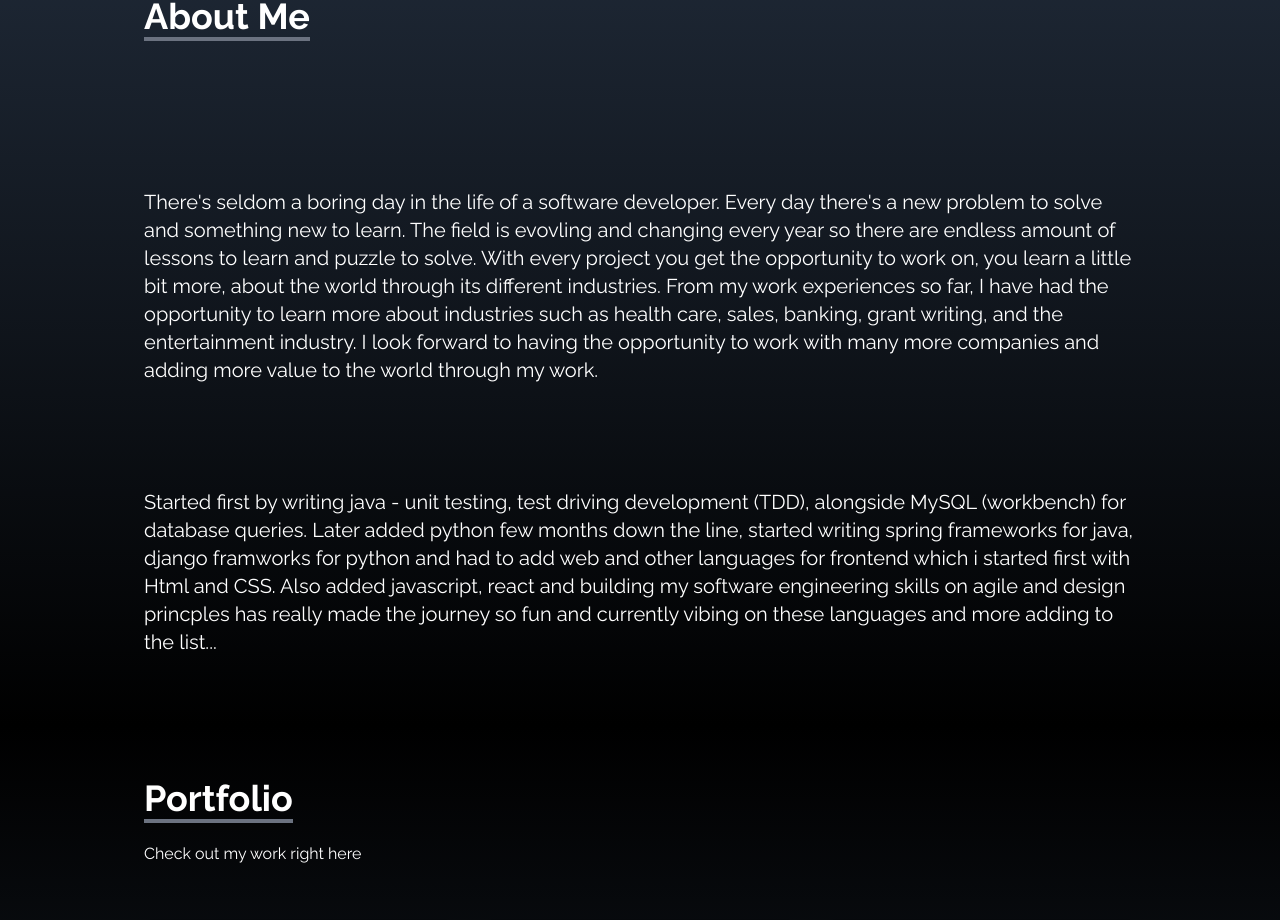
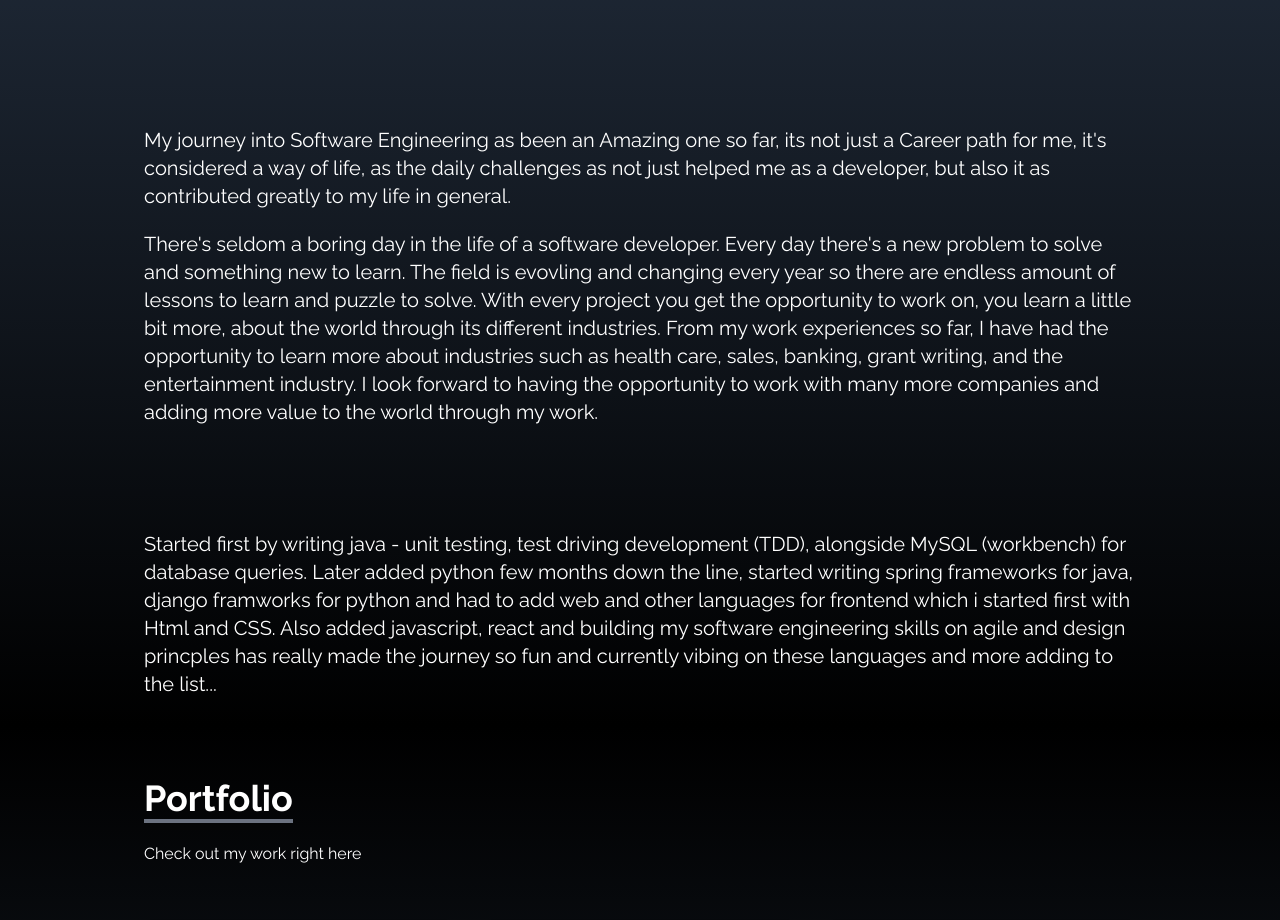
Before and after one commit to Momentwithace/My-Portfolio-With-React, a React (Create React App) app: page / in a window 1280 px wide. Shown: the part 874-1794 px from the top of the page. Built offline with nearby package versions, Linux system fonts and the light colour scheme.

Commit message:
Added note to the About Me component

```diff
--- a/src/components/About.jsx
+++ b/src/components/About.jsx
@@ -18,7 +18,9 @@ const About = () => {
             </p>
 
             <p className='text-xl mt-5'>
-
+                My journey into Software Engineering as been an Amazing one so far, its not just
+                a Career path for me, it's considered a way of life, as the daily challenges as not
+                just helped me as a developer, but also it as contributed greatly to my life in general.
             </p>
 
             <p className='text-xl mt-5'>
```
